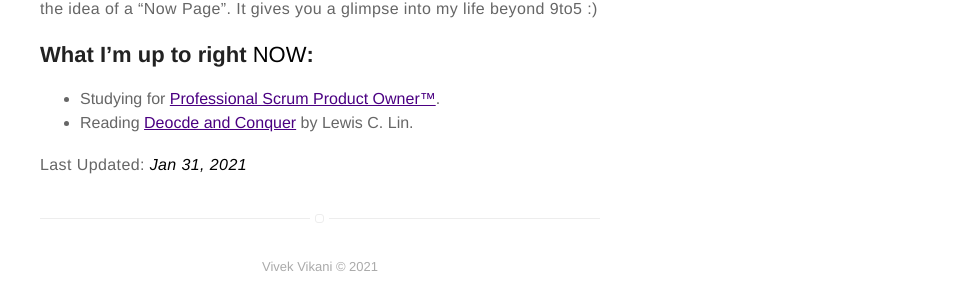
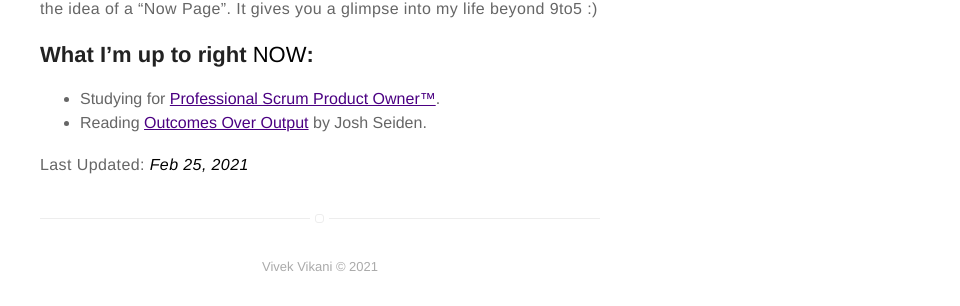
Before and after one commit to vivekvikani/vivekvikani.github.io, a Jekyll site: the page built from now.md, in a window 1280 px wide. Shown: the part 251-557 px from the top of the page, without its empty margins (320-1280 px from the left). Built offline with Jekyll 4.4.1, drawn with Linux system fonts in a browser that asks for light colours.

Commit message:
Update now and resume

```diff
--- a/now.md
+++ b/now.md
@@ -8,6 +8,6 @@ This is a new page on my site, inspired by [Derek Sivers](https://sivers.org/now
 ## What I'm up to right **NOW**:
 
 * Studying for [Professional Scrum Product Owner™](https://www.scrum.org/professional-scrum-product-owner-i-certification).
-* Reading [Deocde and Conquer](https://www.goodreads.com/en/book/show/20822143-decode-and-conquer) by Lewis C. Lin.
+* Reading [Outcomes Over Output](https://www.goodreads.com/book/show/45186993-outcomes-over-output) by Josh Seiden.
 
-Last Updated: ***Jan 31, 2021***
+Last Updated: ***Feb 25, 2021***
```
Also changed, not shown: 3 other files.
